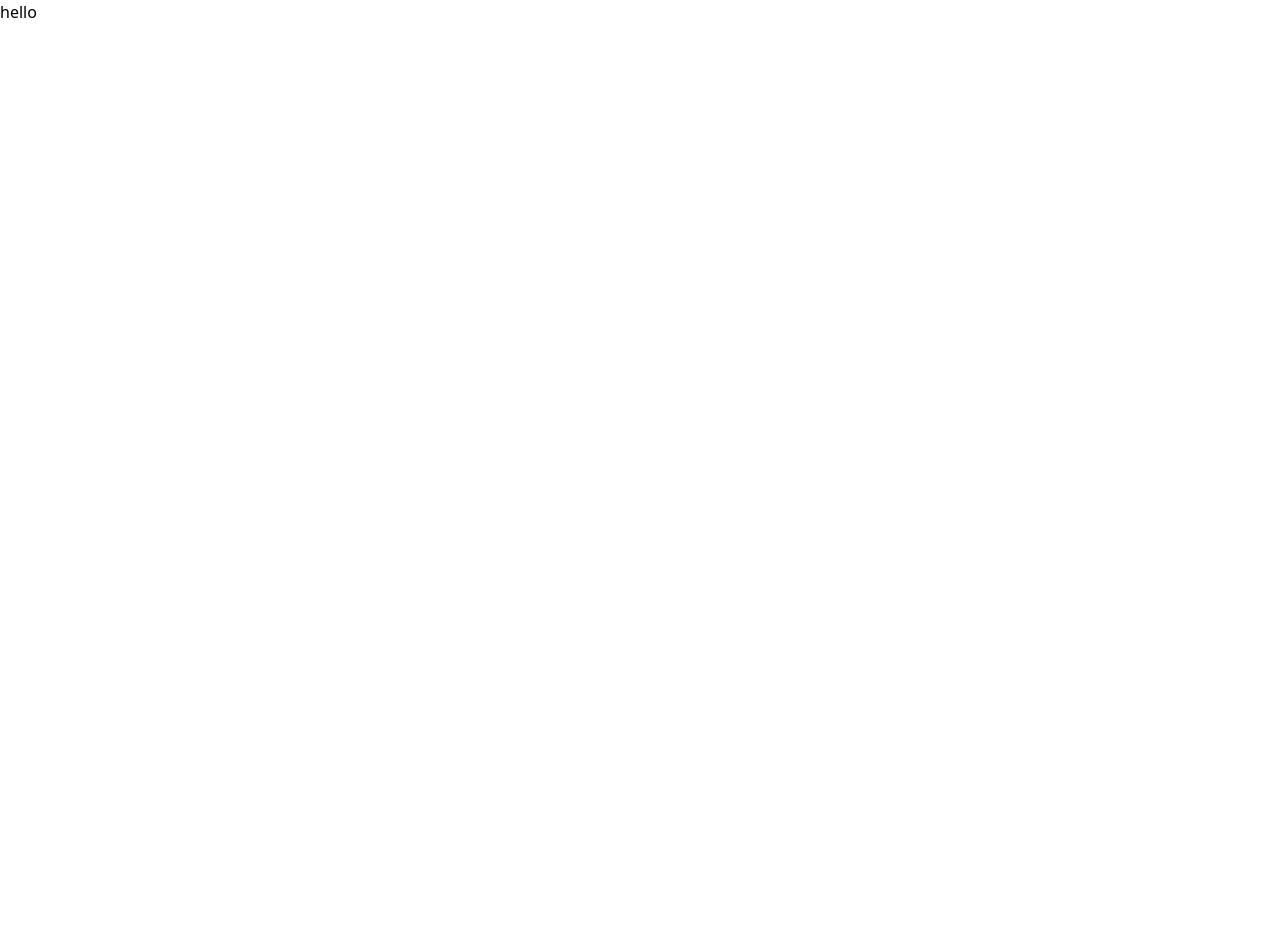
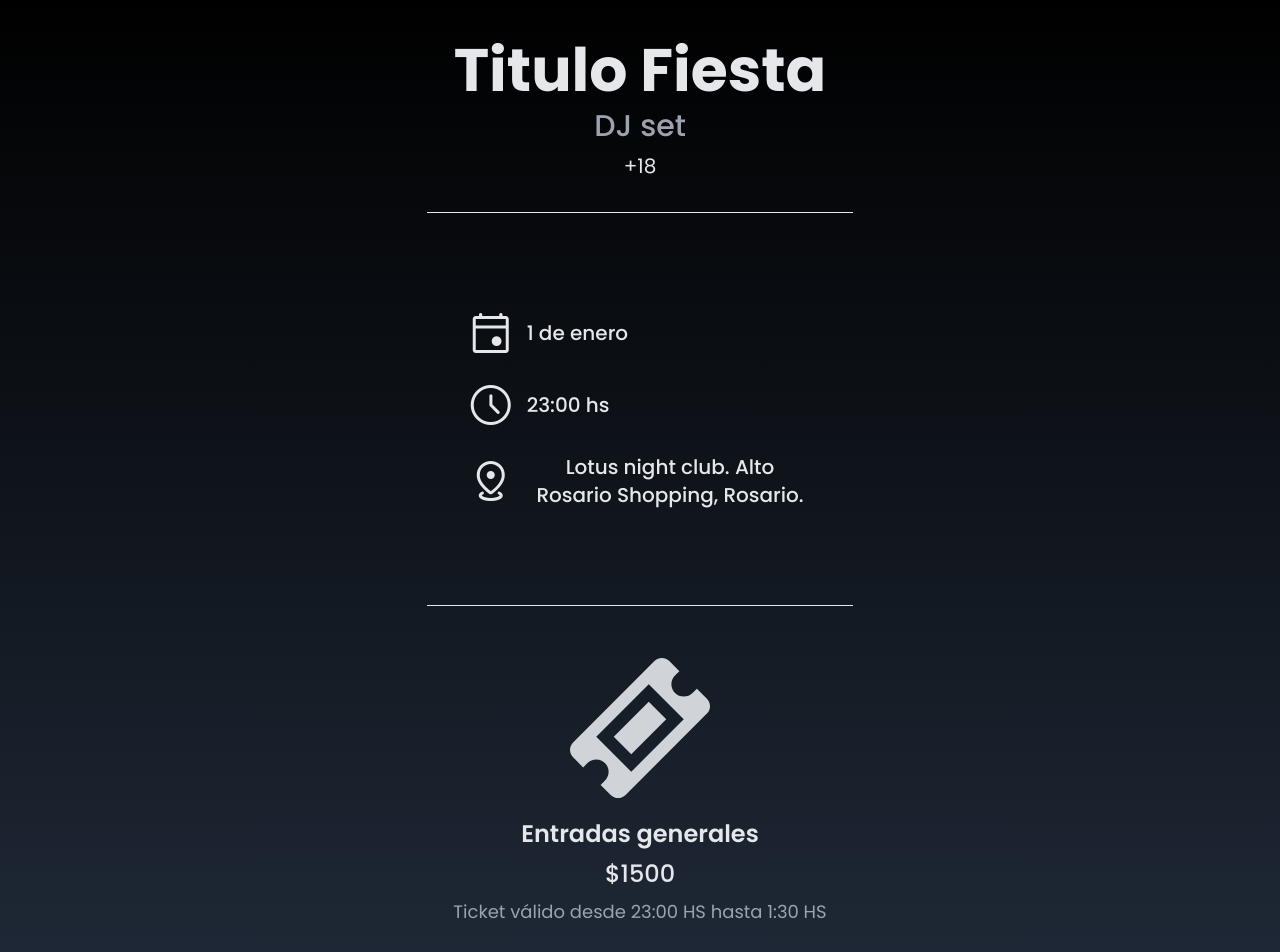
Before and after one commit to nachoortego/landing-qr, a React (Create React App) app: page / in a window 1280 px wide. Shown: the top 952 px of the page. Before the commit the page ends 800 px from the top, so only its background shows below. Built offline with nearby package versions, Linux system fonts and the light colour scheme.

Commit message:
almost finished

```diff
--- a/package.json
+++ b/package.json
@@ -8,6 +8,7 @@
     "@testing-library/user-event": "^13.5.0",
     "react": "^18.2.0",
     "react-dom": "^18.2.0",
+    "react-icons": "^4.7.1",
     "react-scripts": "5.0.1",
     "web-vitals": "^2.1.4"
   },
--- a/public/index.html
+++ b/public/index.html
@@ -15,7 +15,8 @@
       user's mobile device or desktop. See https://developers.google.com/web/fundamentals/web-app-manifest/
     -->
     <link rel="manifest" href="%PUBLIC_URL%/manifest.json" />
-    <!--
+    <link rel="stylesheet" href="https://fonts.googleapis.com/css2?family=Material+Symbols+Rounded:opsz,wght,FILL,GRAD@48,400,1,0" />
+      <!--
       Notice the use of %PUBLIC_URL% in the tags above.
       It will be replaced with the URL of the `public` folder during the build.
       Only files inside the `public` folder can be referenced from the HTML.
--- a/src/App.js
+++ b/src/App.js
@@ -1,9 +1,30 @@
 import './index.css'
+import Titulo from './components/Titulo.js'
+import Informacion from './components/Informacion';
+import Formulario from './components/Formulario';
+import Footer from './components/Footer';
+import Hero from './components/Hero';
+import Entrada from './components/Entrada';
 
 function App() {
   return (
     <div>
-      hello
+      <div class="block md:hidden">
+        <Hero/>
+      </div>
+      <div class="font-poppins text-gray-200 text-center
+                  bg-gradient-to-t from-gray-800 via-gray-800 to-black
+                  flex flex-col justify-center">
+        <Titulo/>
+        <hr class="mx-16 my-8 sm:mx-auto sm:w-1/2 lg:w-1/3"/>
+        <Informacion/>
+        <hr class="mx-16 my-8 sm:mx-auto sm:w-1/2 lg:w-1/3"/>
+        <Entrada/>
+        <hr class="mx-16 my-8 sm:mx-auto sm:w-1/2 lg:w-1/3"/>
+        <h1 class="text-xl mx-10">Completá este formulario para descargar tu entrada QR</h1>
+        <Formulario/>
+        <Footer/>
+      </div>
     </div>
   );
 }
--- /dev/null
+++ b/src/components/Entrada.js
@@ -0,0 +1,15 @@
+import React from 'react'
+import { ImTicket } from 'react-icons/im'
+
+export const Entrada = () => {
+  return (
+    <div class="text-center mx-10">
+        <ImTicket size={140} class="text-gray-200/90 mx-auto my-5"/>
+        <h1 class="font-semibold text-2xl my-2">Entradas generales</h1>
+        <h2 class="my-2 text-2xl font-medium">$1500</h2>
+        <h3 class="text-gray-400 my-2 text-lg">Ticket válido desde 23:00 HS hasta 1:30 HS</h3>
+    </div>
+  )
+}
+
+export default Entrada
--- /dev/null
+++ b/src/components/Footer.js
@@ -0,0 +1,15 @@
+import React from 'react'
+
+export const Footer = () => {
+  return (
+    <div class="flex justify-center pb-10 text-justify">
+      <div class="sm:w-2/3 lg:w-1/2 mx-10">
+        Cada invitado deberá registrarse al evento utilizando el link e ingresando sus datos personales.
+        En el ingreso se solicitará un QR por persona junto a su DNI.
+        Los tickets no serán válidos fuera del rango horario habilitado para el producto adquirido.
+      </div>
+    </div>
+  )
+}
+
+export default Footer
--- /dev/null
+++ b/src/components/Formulario.js
@@ -0,0 +1,40 @@
+import React from 'react'
+
+export const Input = ({placeholder,icon,type}) => {
+  return (
+    <div class="flex justify-center my-5 mx-10 bg-white/10 rounded p-5 gap-3 sm:w-2/3 lg:w-1/2">
+      <span class="material-symbols-rounded text-3xl">{icon}</span>
+      <input type={type} id="search" class="grow bg-transparent outline-none text-lg" placeholder={placeholder} required/>
+    </div>
+  )
+}
+
+export const Dropdown = () => {
+  return (
+    <div class="flex justify-center my-5 mx-10 bg-white/10 rounded p-5 gap-3 sm:w-2/3 lg:w-1/2">
+      <span class="material-symbols-rounded text-3xl">transgender</span>
+      <select id="large" class="block w-full outline-none text-gray-400 bg-transparent text-lg focus:bg-gray-700">
+        <option selected>Genero</option>
+        <option value="Fem">Femenino</option>
+        <option value="Mas">Masculino</option>
+        <option value="NB">No binario</option>
+      </select>
+  </div>
+  )
+}
+
+export const Formulario = () => {
+  return (
+    <form class="flex flex-col justify-center sm:items-center">
+      <Input placeholder={'Nombre completo'} icon={'person'} type={'name'}/>
+      <Input placeholder={'Fecha de nacimiento'} icon={'event_available'} type={'date'}/>
+      <Input placeholder={'DNI'} icon={'contact_emergency'} type={'number'}/>
+      <Dropdown/>
+      <Input placeholder={'Telefono'} icon={'smartphone'} type={'number'}/>
+      <Input placeholder={'Email'} icon={'email'} type={'email'}/>
+      <button class="p-5 bg-white/30 grow mx-10 my-5 rounded sm:w-2/3 lg:w-1/2">Enviar</button>
+    </form>
+  )
+}
+
+export default Formulario
--- /dev/null
+++ b/src/components/Hero.js
@@ -0,0 +1,13 @@
+import React from 'react'
+import {BsChevronCompactDown} from 'react-icons/bs'
+
+export const Hero = () => {
+  return (
+    <div class="bg-[url(https://admin.tqr.la/storage/uvcxqpV7PlhU6VJpITYLWUkfOaQijoNhpXrYWx5z.jpg)]
+                h-screen bg-cover bg-center flex justify-center items-end ">
+        <BsChevronCompactDown size={60} class="text-gray-200/50 my-10 animate-bounce"/>
+    </div>
+  )
+}
+
+export default Hero
--- /dev/null
+++ b/src/components/Informacion.js
@@ -0,0 +1,27 @@
+import React from 'react'
+
+export const Item = ({icon,info}) => {
+  return (
+    <div class="mx-10 my-6 text-xl">
+      <div class="flex gap-3 items-center font-medium">
+        <span class="material-symbols-rounded text-5xl">{icon}</span>
+        <h1>{info}</h1>
+      </div>
+    </div>
+  )
+}
+
+export const Informacion = ({icon,info}) => {
+  return (
+    <div class="flex justify-center my-10">
+      <div class="sm:w-2/3 lg:w-1/2 xl:w-1/3">
+        <Item icon={'event'} info={'1 de enero'}/>
+        <Item icon={'schedule'} info={'23:00 hs'}/>
+        <Item icon={'distance'} info={'Lotus night club. Alto Rosario Shopping, Rosario.'}/>
+      </div>
+    </div>
+  )
+}
+
+
+export default Informacion
--- /dev/null
+++ b/src/components/Titulo.js
@@ -0,0 +1,14 @@
+import React from 'react'
+
+export const Titulo = () => {
+  return (
+    <div>
+        <h1 class="text-6xl pt-10 font-bold">Titulo Fiesta</h1>
+        <h2 class="my-2 text-3xl font-medium text-gray-400">DJ set</h2>
+        <p class="text-xl ">+18</p>
+
+    </div>
+  )
+}
+
+export default Titulo
--- a/tailwind.config.js
+++ b/tailwind.config.js
@@ -4,7 +4,12 @@ module.exports = {
     "./src/**/*.{js,jsx,ts,tsx}",
   ],
   theme: {
-    extend: {},
+    extend: {
+      fontFamily: {
+      ubuntu: ['ubuntu-mono', 'Ubuntu', 'sans-serif'],
+      poppins: ['Poppins', 'sans-serif'],
+      },
+    },
   },
   plugins: [],
 }
```
Also changed, not shown: src/img/example.jpg (added), 1 other file (tests, documents, lock files or other folders).
